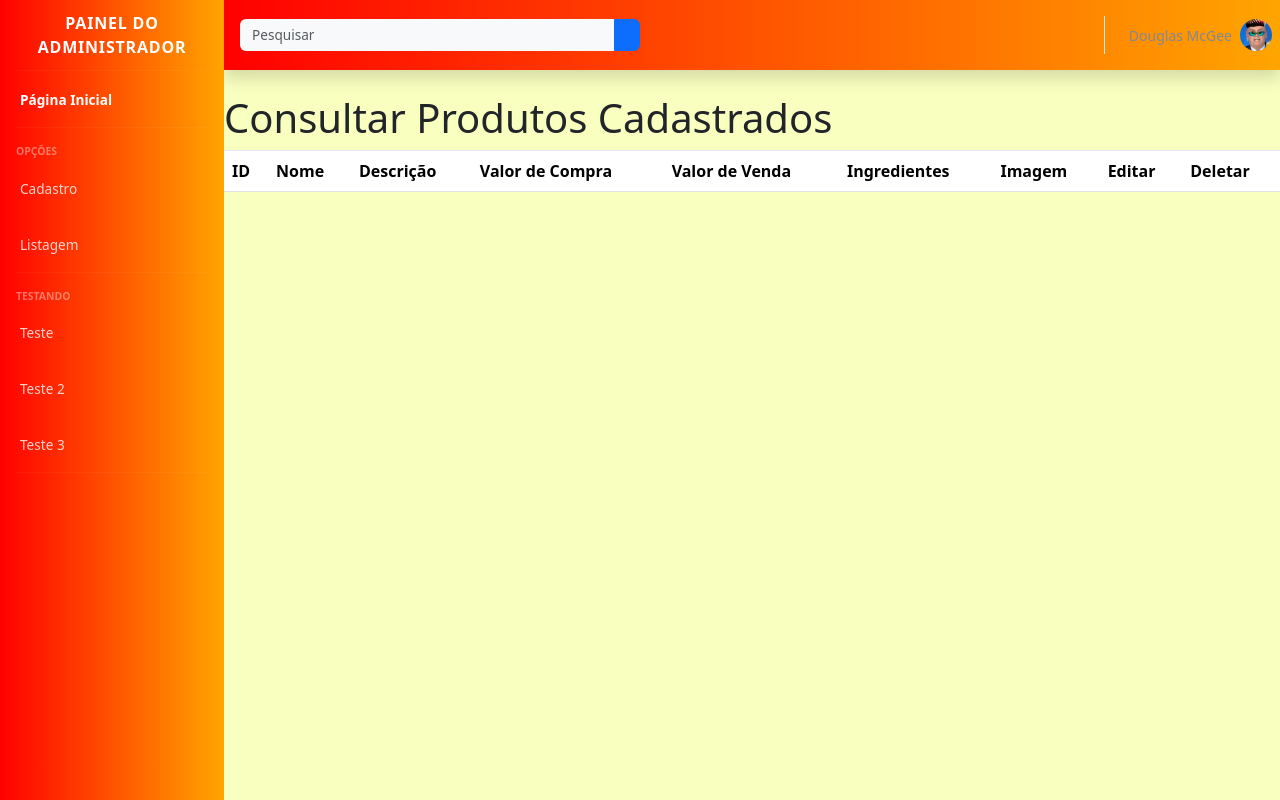
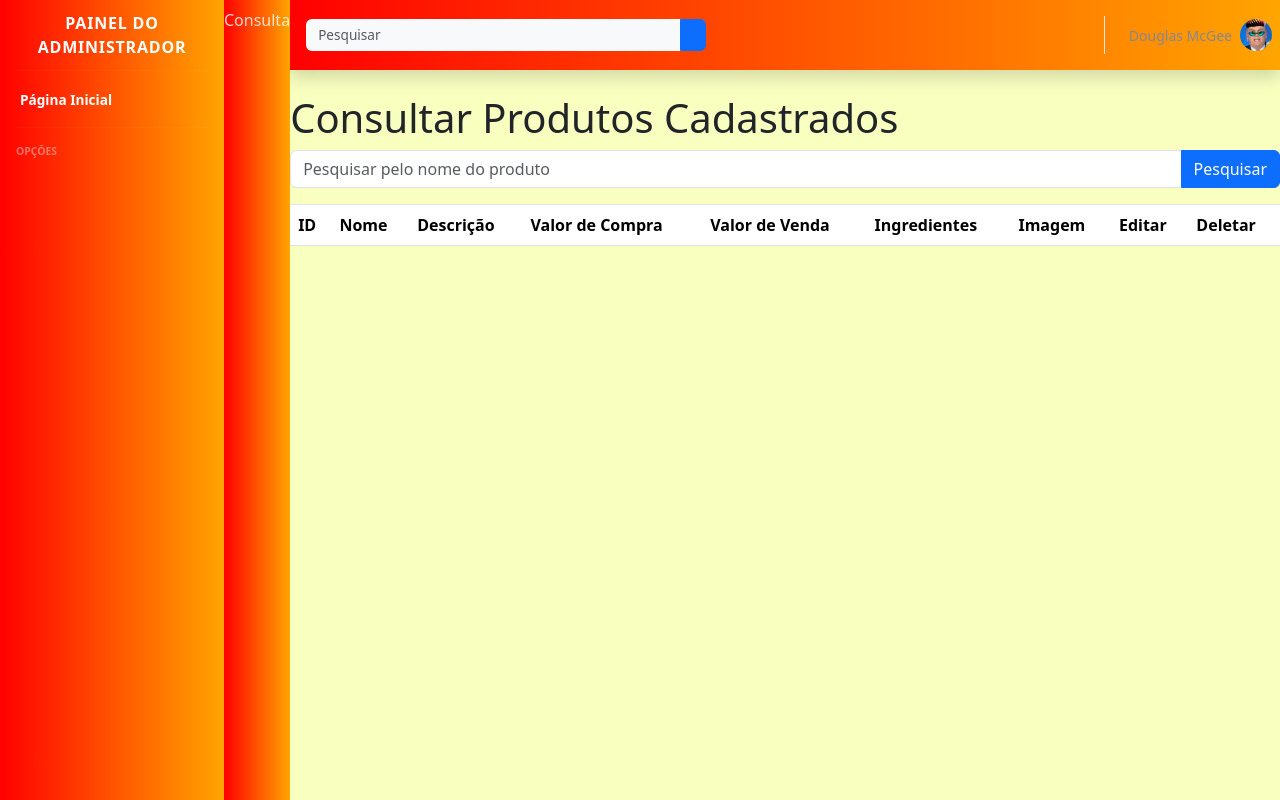
Before and after one commit to DevGabrielRibeiro/Projeto_Integrador_BellaCrosta, a PHP site: page /Produto/FormConsultarProduto.php in a window 1280 px wide. Run offline with PHP 8.4, Linux system fonts and the light colour scheme; data that the repository does not hold is empty.

Commit message:
add formatação da prof

```diff
--- a/BellaCrosta/Produto/FormConsultarProduto.php
+++ b/BellaCrosta/Produto/FormConsultarProduto.php
@@ -40,81 +40,56 @@
         </div>
 
         <!-- Nav Item - Pages Collapse Menu -->
-        <li class="nav-item">
-            <a class="nav-link collapsed" href="#" data-toggle="collapse" data-target="#collapseTwo"
-                aria-expanded="true" aria-controls="collapseTwo">
-                <i class="fas fa-fw fa-cog"></i>
-                <span>Cadastro</span>
-            </a>
          <div id="collapseTwo" class="collapse" aria-labelledby="headingTwo" data-parent="#accordionSidebar">
                         <div class="bg-white py-2 collapse-inner rounded">
-                    <h6 class="collapse-header">Cadastrar:</h6>
-                    <a class="collapse-item" href="">Funcionários</a>
-                    <a class="collapse-item" href="">Clientes</a>
-                    <a class="collapse-item" href="">Produtos</a>
-                    <a class="collapse-item" href="">Reservas Individuais</a>
-                    <a class="collapse-item" href="">Reservas Eventos</a>
-                    <a class="collapse-item" href="">Mesas</a>
-                    <a class="collapse-item" href="">Estoque</a>
+                            <h6 class="collapse-header">Cadastrar</h6>
+                            <a class="collapse-item"
+                                href="../Funcionario/FormCadastrarFuncionario.html">Funcionários</a>
+                            <a class="collapse-item" href="../Cliente/FormCadastroCliente.html">Clientes</a>
+                            <a class="collapse-item" href="../Produto/FormCadastroProduto.html">Produtos</a>
+                            <a class="collapse-item"
+                                href="../Reserva_Individual/FormCadastroReserva_Individual.html">Reservas
+                                Individuais</a>
+                            <a class="collapse-item" href="../Reserva_Eventos/FormCadastroReserva_Eventos.html">Reservas
+                                Eventos</a>
+                            <a class="collapse-item" href="#">Mesas</a>
+                            <a class="collapse-item" href="../Estoque/FormCadastroEstoque.html">Estoque</a>
                         </div>
                     </div>
                 </li>
 
+            </ul>
+
             <!-- Nav Item - Utilities Collapse Menu -->
+            <ul class="navbar-nav bg-gradient-primary  sidebar-dark accordion" id="accordionSidebar">
                 <li class="nav-item">
                     <a class="nav-link collapsed" href="#" data-toggle="collapse" data-target="#collapseUtilities"
                         aria-expanded="true" aria-controls="collapseUtilities">
-                <i class="fas fa-fw fa-wrench"></i>
-                <span>Listagem</span>
+                        <i class="fa-solid fa-list-ul"></i>
+                        <span>Consulta</span>
                     </a>
                     <div id="collapseUtilities" class="collapse" aria-labelledby="headingUtilities"
                         data-parent="#accordionSidebar">
                         <div class="bg-white py-2 collapse-inner rounded">
-                    <h6 class="collapse-header">Listar:</h6>
+                            <h6 class="collapse-header">Consultar</h6>
                             <div class="bg-white py-2 collapse-inner rounded">
-                        <h6 class="collapse-header">Visualizar:</h6>
-                        <a class="collapse-item" href="">Funcionários</a>
-                        <a class="collapse-item" href="">Clientes</a>
-                        <a class="collapse-item" href="">Produtos</a>
-                        <a class="collapse-item" href="">Reservas Individuais</a>
-                        <a class="collapse-item" href="">Reservas Eventos</a>
-                        <a class="collapse-item" href="">Mesas</a>
-                        <a class="collapse-item" href="">Estoque</a>
+                                <a class="collapse-item"
+                                    href="../Funcionario/FormConsultarFuncionario.php">Funcionários</a>
+                                <a class="collapse-item" href="../Cliente/FormConsultarCliente.php">Clientes</a>
+                                <a class="collapse-item" href="../Produto/FormConsultarProduto.php">Produtos</a>
+                                <a class="collapse-item"
+                                    href="../Reserva_Individual/FormConsultarReserva_Individual.php">Reservas
+                                    Individuais</a>
+                                <a class="collapse-item"
+                                    href="../Reserva_Eventos/FormConsultarReserva_Eventos.php">Reservas Eventos</a>
+                                <a class="collapse-item" href="#">Mesas</a>
+                                <a class="collapse-item" href="../Estoque/FormConsultarEstoque.php">Estoque</a>
                             </div>
                         </div>
                     </div>
                 </li>
-
-        <!-- Divider -->
-        <hr class="sidebar-divider">
-
-        <!-- Heading -->
-        <div class="sidebar-heading">
-            Testando
-        </div>
-
-        <!-- Nav Item - Pages Collapse Menu -->
-        <li class="nav-item">
-            <a class="nav-link collapsed" href="#" data-toggle="collapse" data-target="#collapsePages"
-                aria-expanded="true" aria-controls="collapsePages">
-                <i class="fas fa-fw fa-folder"></i>
-                <span>Teste</span>
-            </a>
-        </li>
-
-        <!-- Nav Item - Charts -->
-        <li class="nav-item">
-            <a class="nav-link" href="">
-                <i class="fas fa-fw fa-chart-area"></i>
-                <span>Teste 2</span></a>
-        </li>
-
-        <!-- Nav Item - Tables -->
-        <li class="nav-item">
-            <a class="nav-link" href="">
-                <i class="fas fa-fw fa-table"></i>
-                <span>Teste 3</span></a>
-        </li>
+            </ul>
+        </ul>
 
         <!-- Divider -->
     <hr class="sidebar-divider d-none d-md-block">
@@ -204,6 +179,13 @@
 
 
                 <h1>Consultar Produtos Cadastrados</h1>
+                <!-- Formulário de pesquisa -->
+                <form method="get" class="mb-3">
+                    <div class="input-group">
+                        <input type="text" name="pesquisa_nome" class="form-control" placeholder="Pesquisar pelo nome do produto" value="<?php echo isset($_GET['pesquisa_nome']) ? htmlspecialchars($_GET['pesquisa_nome']) : ''; ?>">
+                        <button type="submit" class="btn btn-primary">Pesquisar</button>
+                    </div>
+                </form>
             <table class="table">
                 <thead>
                     <tr>
@@ -221,7 +203,13 @@
 
                     <?php
                         include("../conectarbd.php");
-                        $selecionar= mysqli_query($conn, "SELECT * FROM tb_produtos");
+                        // Pesquisa pelo nome do produto
+                        $where = "";
+                        if (!empty($_GET['pesquisa_nome'])) {
+                            $pesquisa_nome = mysqli_real_escape_string($conn, $_GET['pesquisa_nome']);
+                            $where = "WHERE nome LIKE '%$pesquisa_nome%'";
+                        }
+                        $selecionar= mysqli_query($conn, "SELECT * FROM tb_produtos $where");
                         while ($campo= mysqli_fetch_array($selecionar)){?>
                             <tr>
                                 <th scope="row"><?=$campo["id_produto"]?></th>
--- a/BellaCrosta/Produto/FormEditarProduto.php
+++ b/BellaCrosta/Produto/FormEditarProduto.php
@@ -259,7 +259,7 @@
                                                     </div>
 
                                                      <div class="form-group">
-                                                        <input type="text" class="form-control form-control-user"
+                                                        <input type="file" class="form-control form-control-user"
                                                                id="exampleInputPassword" name="imagem" placeholder="Coloque a imagem"
                                                                value="<?= $campo["imagem"] ?>">
                                                     </div>
```
Also changed, not shown: BellaCrosta/Produto/FormCadastroProduto.html (+31 -2 lines), 2 other files. Lines whose indentation alone changed are shown as unchanged.
